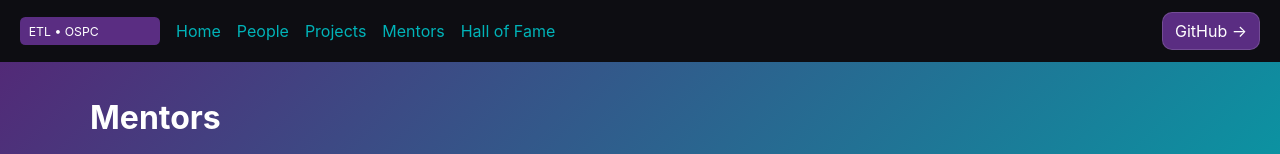
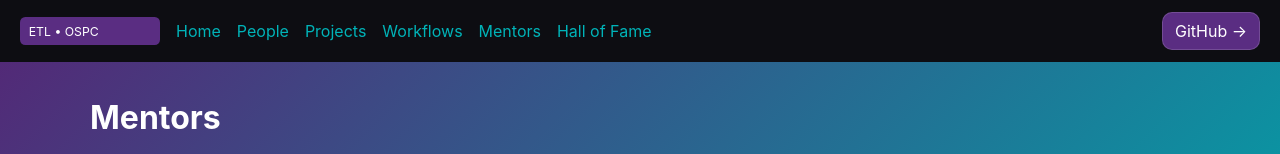
Before and after one commit to asmanmalik/ETL-OSPC-Hub, a plain HTML site: page docs/mentors.html in a window 1280 px wide. Shown: the top 154 px of the page. Drawn offline with Linux system fonts and the light colour scheme.

Commit message:
Update mentors.html

```diff
--- a/docs/mentors.html
+++ b/docs/mentors.html
@@ -3,6 +3,7 @@
     <a href="./index.html">Home</a>
     <a href="./people.html">People</a>
     <a href="./projects.html">Projects</a>
+    <a href="./workflows.html">Workflows</a>
     <a href="./mentors.html">Mentors</a>
     <a href="./hall-of-fame.html">Hall of Fame</a>
     <div class="spacer"></div>
```
